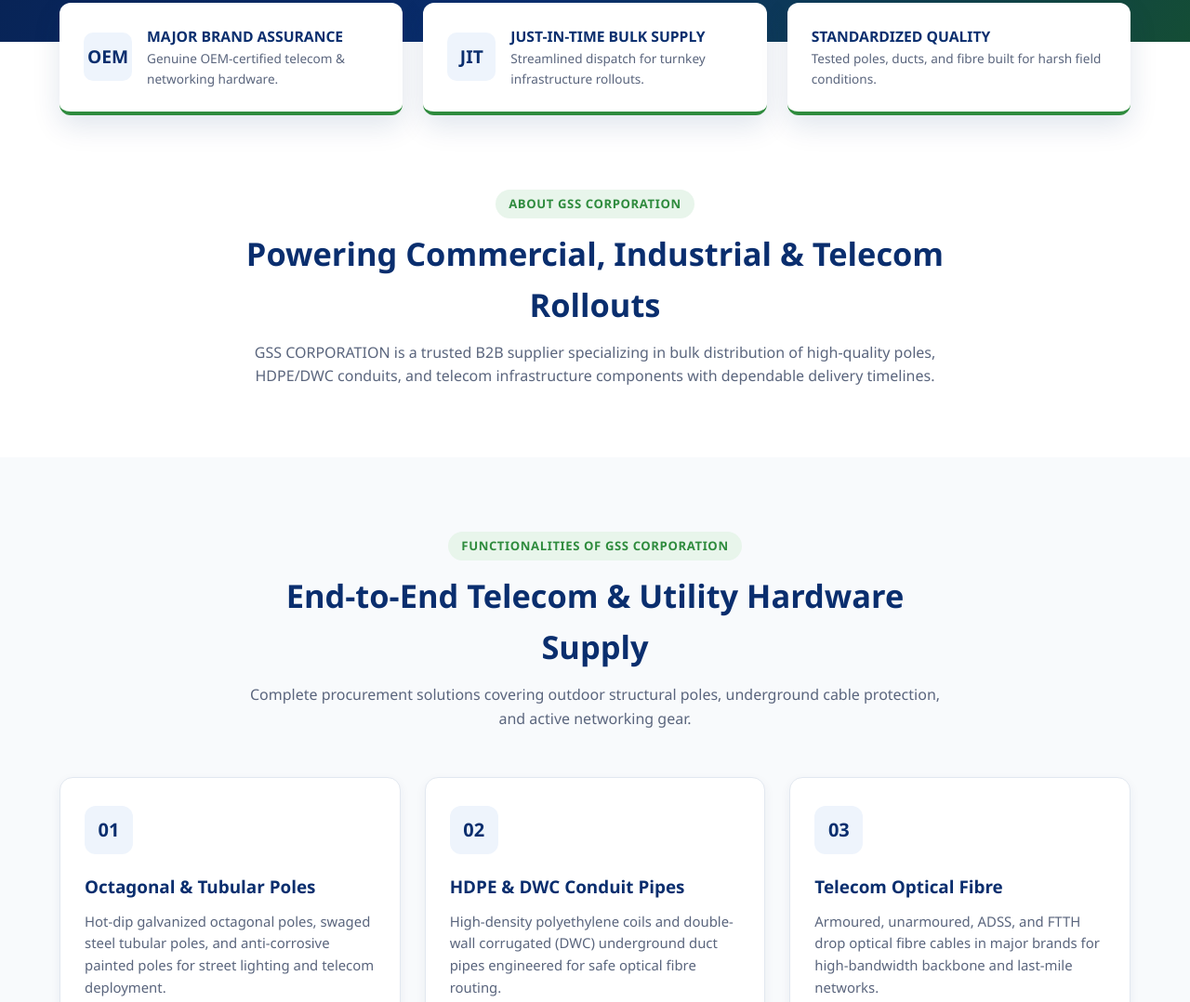
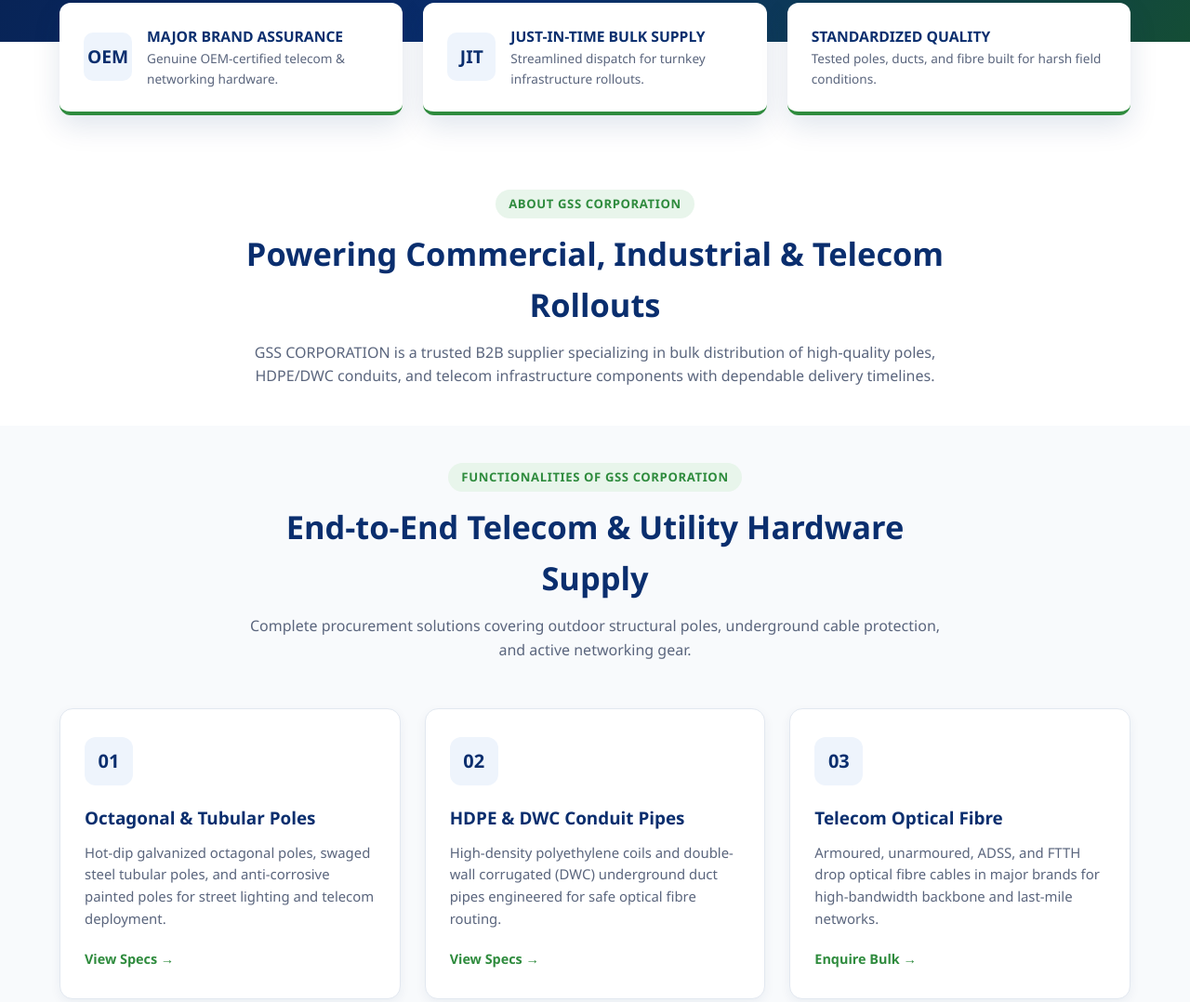
Before and after one commit to prothit/gssrepository, a plain HTML site: page index.html in a window 1280 px wide. Shown: the part 856-1934 px from the top of the page at 93% size. Drawn offline with nearby package versions, Linux system fonts and the light colour scheme.

Commit message:
reduced gap again between about section and functionalities section

```diff
--- a/index.html
+++ b/index.html
@@ -415,8 +415,6 @@
     /* Functionalities Grid */
    .bg-soft {
       background-color: #f8fafc;
-	  position:relative;
-	  top:-56px;
     }
 
 
@@ -880,6 +878,20 @@
         grid-template-columns: 1fr;
       }
     }
+
+	/* Reduce gap between About and Functionalities */
+#about {
+  padding-bottom: 40px;
+}
+
+#about .section-header {
+  margin-bottom: 0;
+}
+
+#functionalities {
+  padding-top: 40px;
+}
+
   </style>
 </head>
 <body ng-controller="MainController">
```
Also changed, not shown: change.html (+16 -3 lines).
